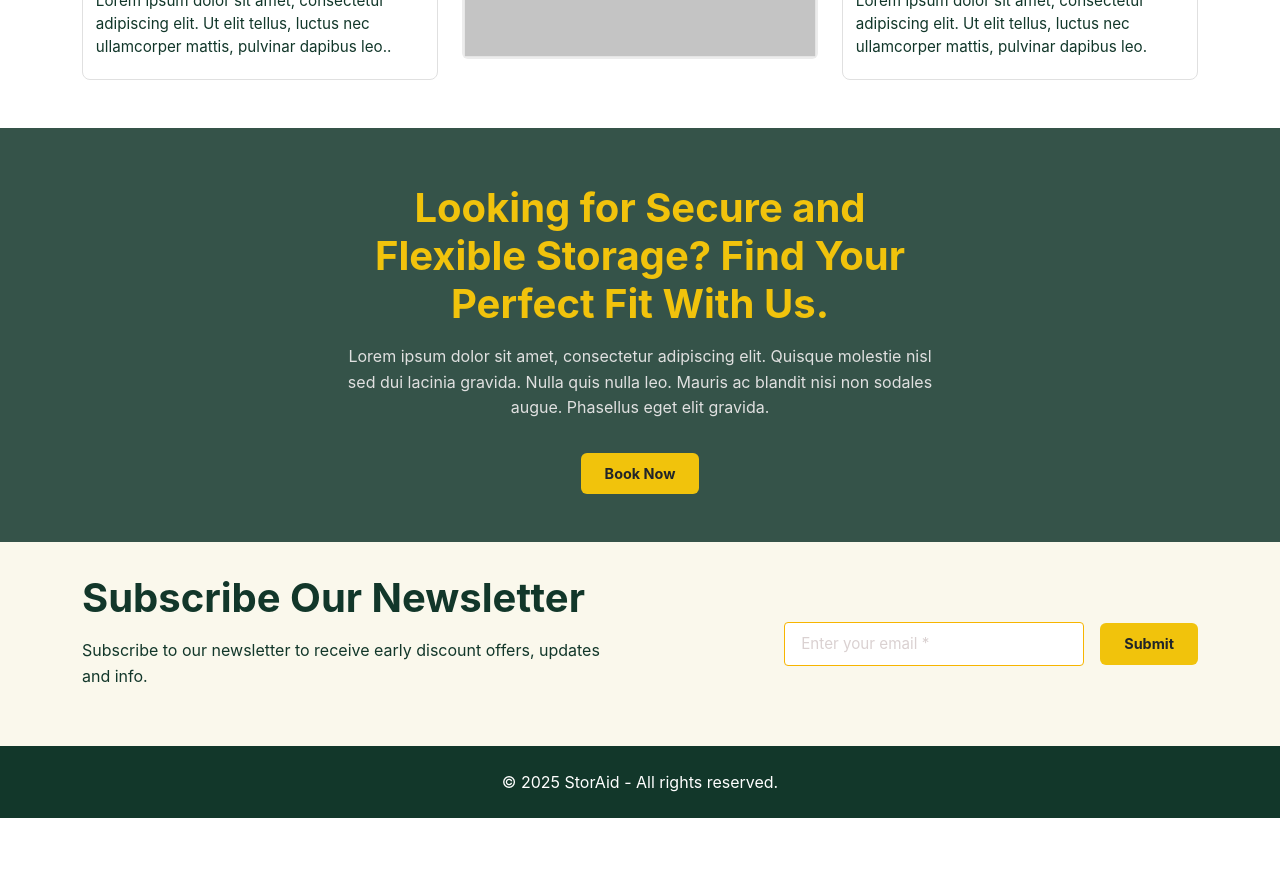
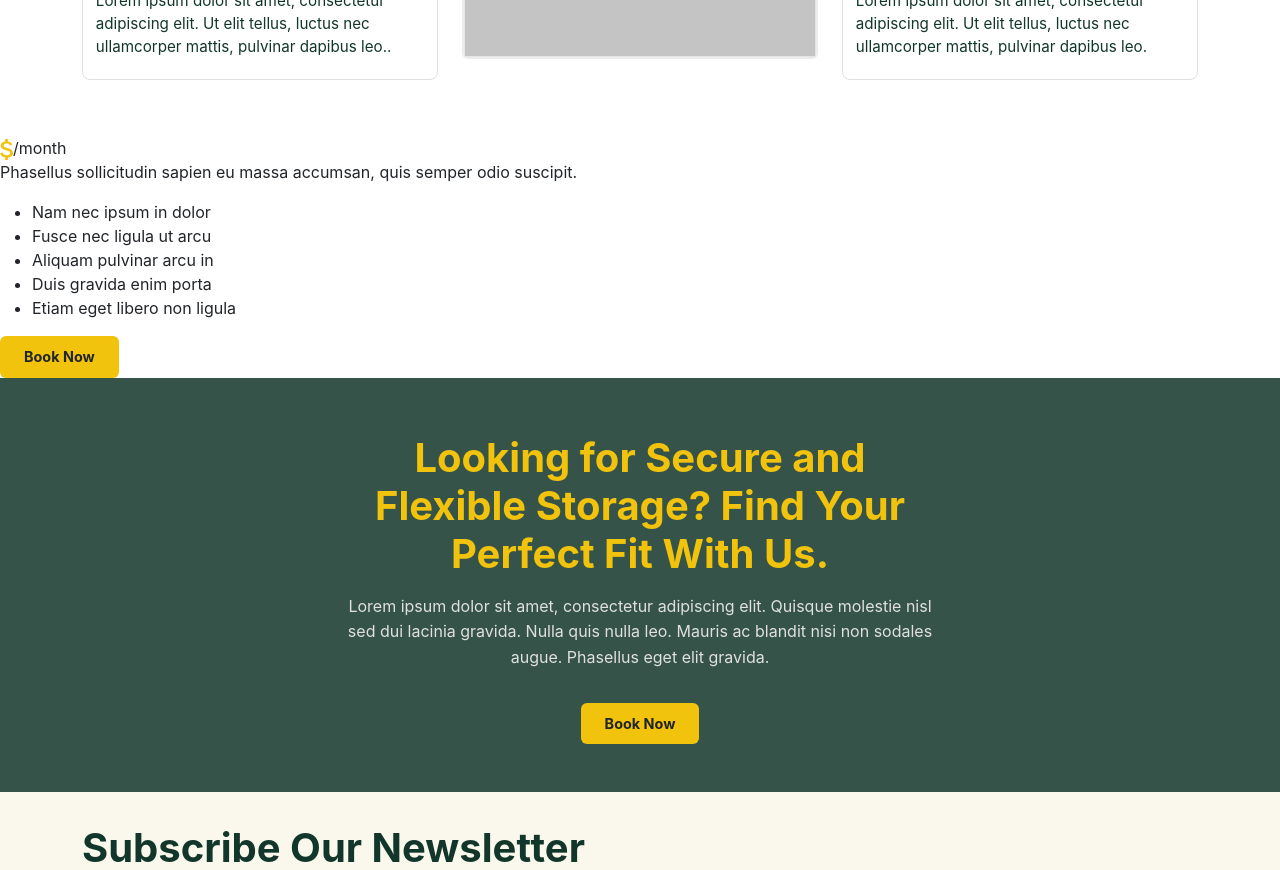
Before and after one commit to Pieplow/storaid-assignment-react, a React (Vite) app: page / in a window 1280 px wide. Shown: the part 1060-1930 px from the top of the page. Before the commit the page ends 1878 px from the top, so only its background shows below. Built offline with nearby package versions, Linux system fonts and the light colour scheme.

Commit message:
added component priceTile

```diff
--- a/src/App.jsx
+++ b/src/App.jsx
@@ -5,6 +5,7 @@ import Footer from "./components/sections/Footer";
 import Logo from "./components/sections/Logo";
 import BookNow from "./components/sections/Book-now";
 import OurServices from "./components/sections/OurServices";
+import PriceCards from "./components/sections/PriceCards";
 import Newsletter from "./components/sections/Newsletter";
 
 import "./styles/global.css";
@@ -16,6 +17,7 @@ function App() {
       <Hero />
       <Logo />
       <OurServices />
+      <PriceCards />
       <BookNow />
       <Newsletter />
       <Footer />
--- /dev/null
+++ b/src/components/sections/PriceCards.jsx
@@ -0,0 +1,10 @@
+import React from "react";
+import PriceTile from "../../generics/PriceTile";
+
+const PriceCards = () => {
+  return (
+    <PriceTile />
+  )
+}
+
+export default PriceCards
--- a/src/generics/PriceTile.jsx
+++ b/src/generics/PriceTile.jsx
@@ -1,6 +1,6 @@
 import React from "react";
-import Button from '../../generics/Button';
-import DollarSign from '../../assets/dollar-pricetile.svg';
+import Button from './Button';
+import DollarSign from "../assets/dollar-pricetile.svg";
 import "./PriceTile.css";
 
 const PriceTile = ({ title, price }) => {
```
Also changed, not shown: src/components/sections/PriceCards.css (added).
